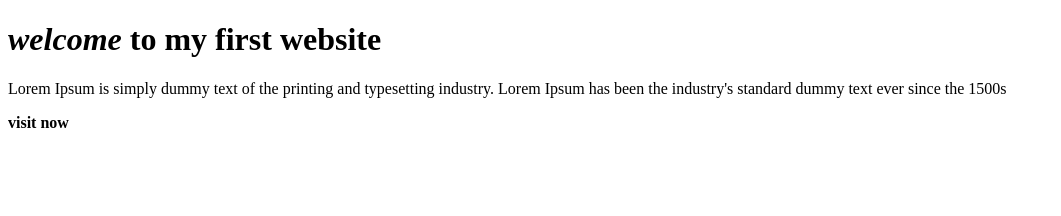
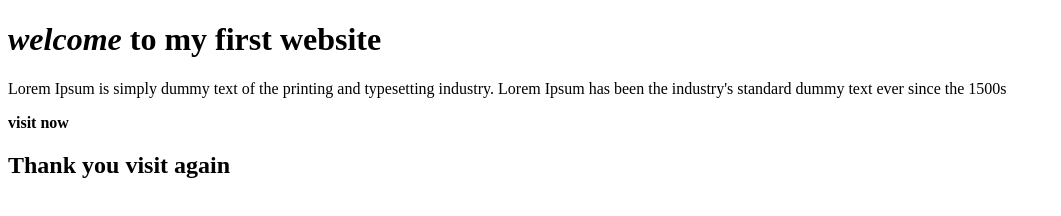
Before and after one commit to Mahadevp33/18sep2023, a plain HTML site: page index.html in a window 1280 px wide. Shown: the whole page, without its empty margins (0-1061 px from the left). Drawn offline with Linux system fonts and the light colour scheme.

Commit message:
my first website

```diff
--- a/index.html
+++ b/index.html
@@ -11,6 +11,7 @@
         <h1><em>welcome</em> to my <span>first website</span></h1>
         <p>Lorem Ipsum is simply dummy text of the printing and typesetting industry. Lorem Ipsum has been the industry's standard dummy text ever since the 1500s</p>
         <div> <strong>visit now</strong> </div>
+        <h2>Thank you visit again</h2>
     </body>
 
 </html>
```
